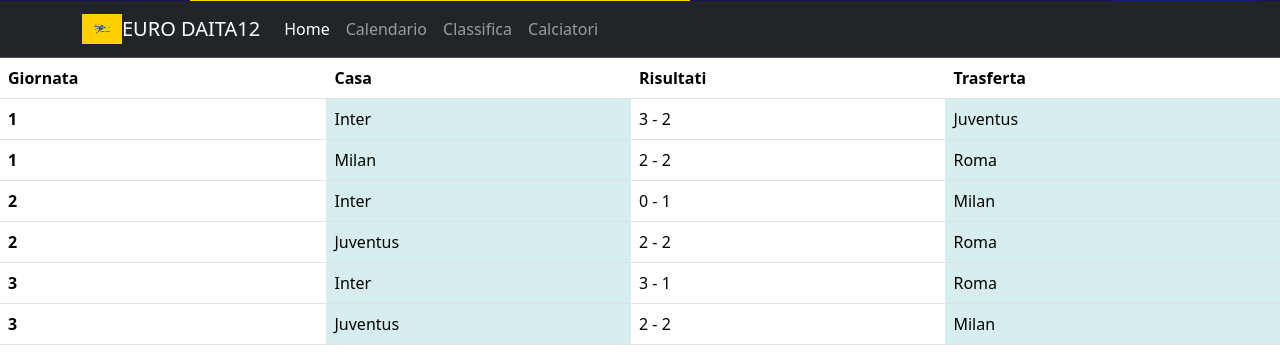
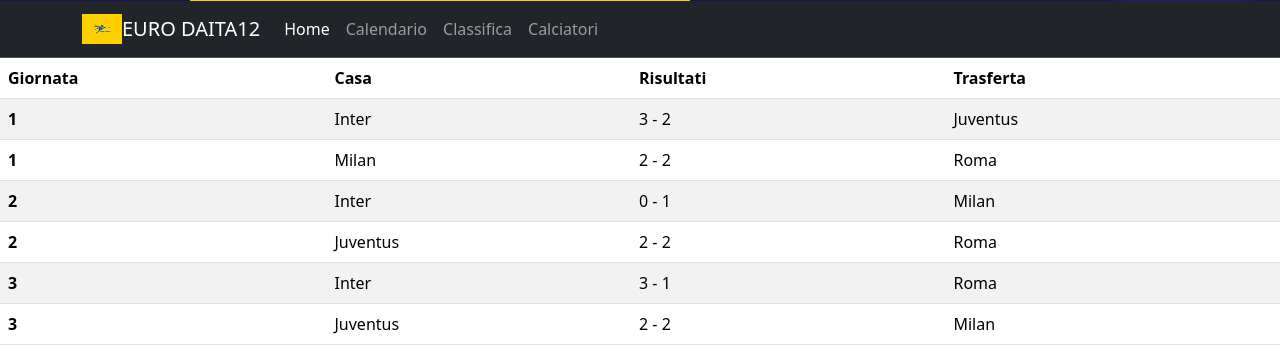
Before and after one commit to MarcoDS97/WebApp, a Flask app: page /calendario in a window 1280 px wide. Shown: the part 499-860 px from the top of the page. Run offline with Flask 3, Linux system fonts and the light colour scheme; data comes from the database, SQL or seed files in the repository.

Commit message:
aggiunta css table

```diff
--- a/templates/calendario.html
+++ b/templates/calendario.html
@@ -16,12 +16,8 @@
     justify-content: space-around;
     align-items: center;
     }
-    .ris{
-    background-color: blueviolet;
-    text-align: center;
-    }
-    td:nth-child(even) {
-    background-color: #D6EEEE;
+    .table-striped tbody tr:nth-child(odd) {
+    background-color: darkseagreen !important;
     }
 </style>
 <body>
@@ -52,7 +48,7 @@
   </div>
   </nav>
 
-<table class="table">
+<table class="table table-striped">
         <thead>
         <tr>
             <th scope="col">Giornata</th>
```
